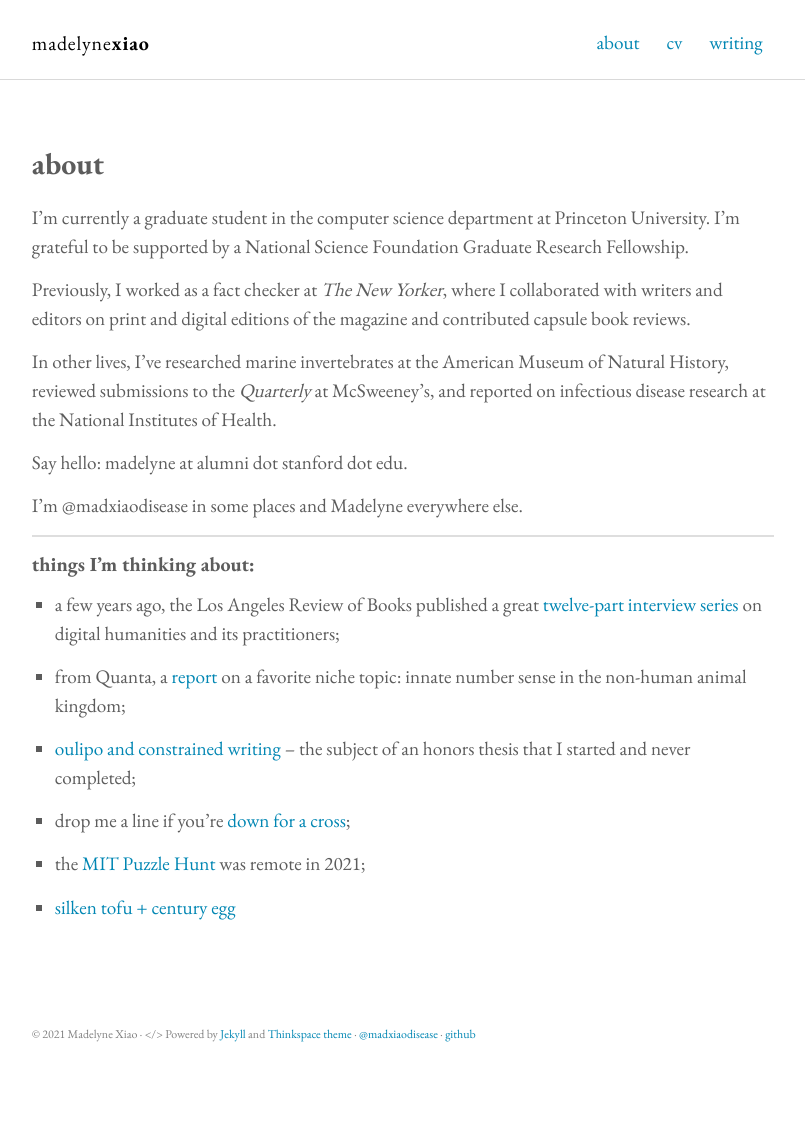
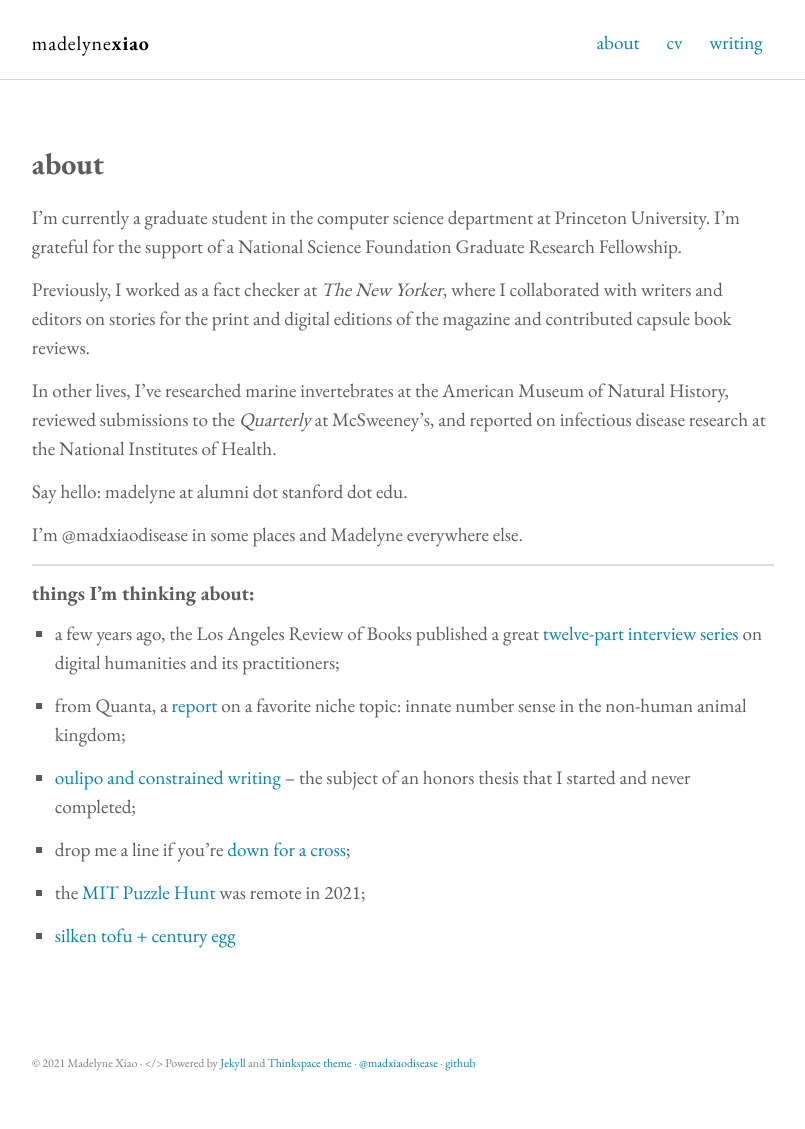
Before and after one commit to madelyne/madelyne.github.io, a Jekyll site: the page built from about.md, in a window 1280 px wide. Shown: the whole page, without its empty margins (237-1042 px from the left). Built offline with Jekyll 4.4.1, drawn with Linux system fonts in a browser that asks for light colours; before the commit the page ends 1100 px from its top, so only the background shows below that.

```diff
--- a/about.md
+++ b/about.md
@@ -3,9 +3,9 @@
 title: about
 permalink: /about/
 ---
-I'm currently a graduate student in the computer science department at Princeton University. I'm grateful to be supported by a National Science Foundation Graduate Research Fellowship.
+I'm currently a graduate student in the computer science department at Princeton University. I'm grateful for the support of a National Science Foundation Graduate Research Fellowship.
 
-Previously, I worked as a fact checker at _The New Yorker_, where I collaborated with writers and editors on print and digital editions of the magazine and contributed capsule book reviews.
+Previously, I worked as a fact checker at _The New Yorker_, where I collaborated with writers and editors on stories for the print and digital editions of the magazine and contributed capsule book reviews.
 
 In other lives, I've researched marine invertebrates at the American Museum of Natural History, reviewed submissions to the _Quarterly_ at McSweeney's, and reported on infectious disease research at the National Institutes of Health.
 
```
